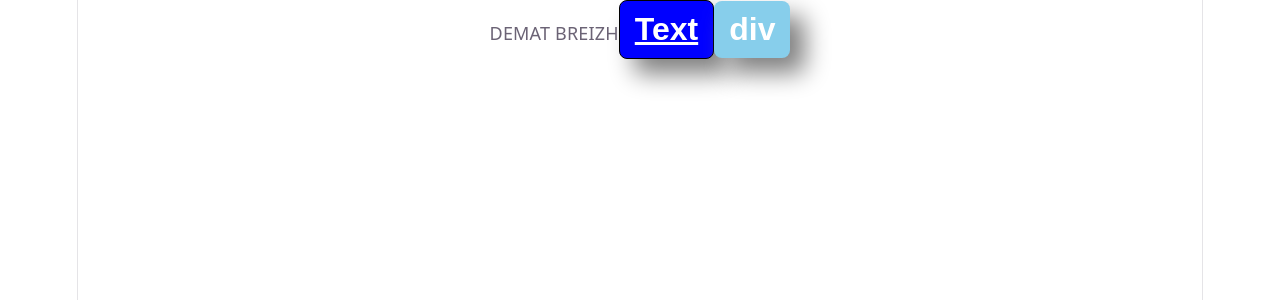
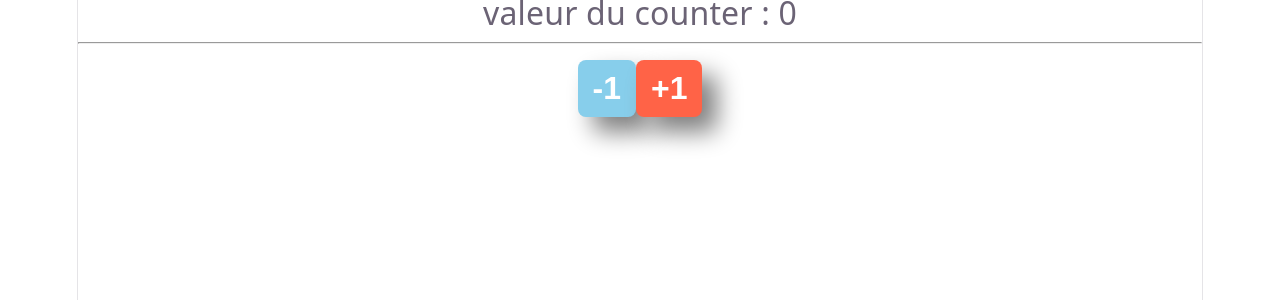
Before and after one commit to champix56/2026-09-14-tjscv1, a React (Vite) app: page / in a window 1280 px wide. Shown: the top 300 px of the page. Built offline with nearby package versions, Linux system fonts and the light colour scheme.

Commit message:
demo class

```diff
--- a/src/components/App/App.css
+++ b/src/components/App/App.css
@@ -0,0 +1,4 @@
+.App{
+  text-align: center;
+  font-size: xx-large;
+}
--- a/src/components/App/App.tsx
+++ b/src/components/App/App.tsx
@@ -1,22 +1,68 @@
-import Button from "../ui/Button/Button";
+import React from "react";
+import Button, { PrimaryButton } from "../ui/Button/Button";
 import "./App.css";
-
+/*
 function App() {
+  let counter = 0;
   return (
     <div className="App">
-      DEMAT BREIZH
-      <Button style={{border:'1px solid black',textDecoration:'underline' }} onButtonClick={()=>{
-        console.log('coucou')
-      }}  >
-        Text
-      </Button>
-      <Button className="primary"  onButtonClick={()=>{
-        console.log('toto')
-      }} >
-        <div>div</div>
+      valeur du counter : {counter}
+      <hr />
+      <PrimaryButton
+        onButtonClick={() => {
+          counter--;
+          console.log(counter);
+        }}
+      >
+        -1
+      </PrimaryButton>
+      <Button
+        className="danger"
+        onButtonClick={() => {
+          counter++;
+          console.log(counter);
+        }}
+      >
+        +1
       </Button>
     </div>
   );
+}*/
+class App extends React.Component<any,{counter:number;autreValue:string}>{
+
+  constructor(props:any){
+    super(props)
+    this.state={counter:0, autreValue:'abc'}
+  }
+
+  componentDidMount(): void {}
+  componentWillUnmount(): void {}
+  componentDidUpdate(prevProps: Readonly<any>, prevState: Readonly<{ counter: number; autreValue: string; }>, snapshot?: any): void {
+    console.log('did Update', this.state);
+  }
+  render(){
+    return <div className="App">
+      valeur du counter : {this.state.counter}
+      <hr />
+      <PrimaryButton
+        onButtonClick={() => {
+          this.setState({counter:this.state.counter-1});
+          console.log(this.state.counter);
+        }}
+      >
+        -1
+      </PrimaryButton>
+      <Button
+        className="danger"
+        onButtonClick={() => {
+                    this.setState({counter:this.state.counter+1});
+
+          console.log(this.state.counter);
+        }}
+      >
+        +1
+      </Button>
+    </div>
+  }
 }
-
 export default App;
```
